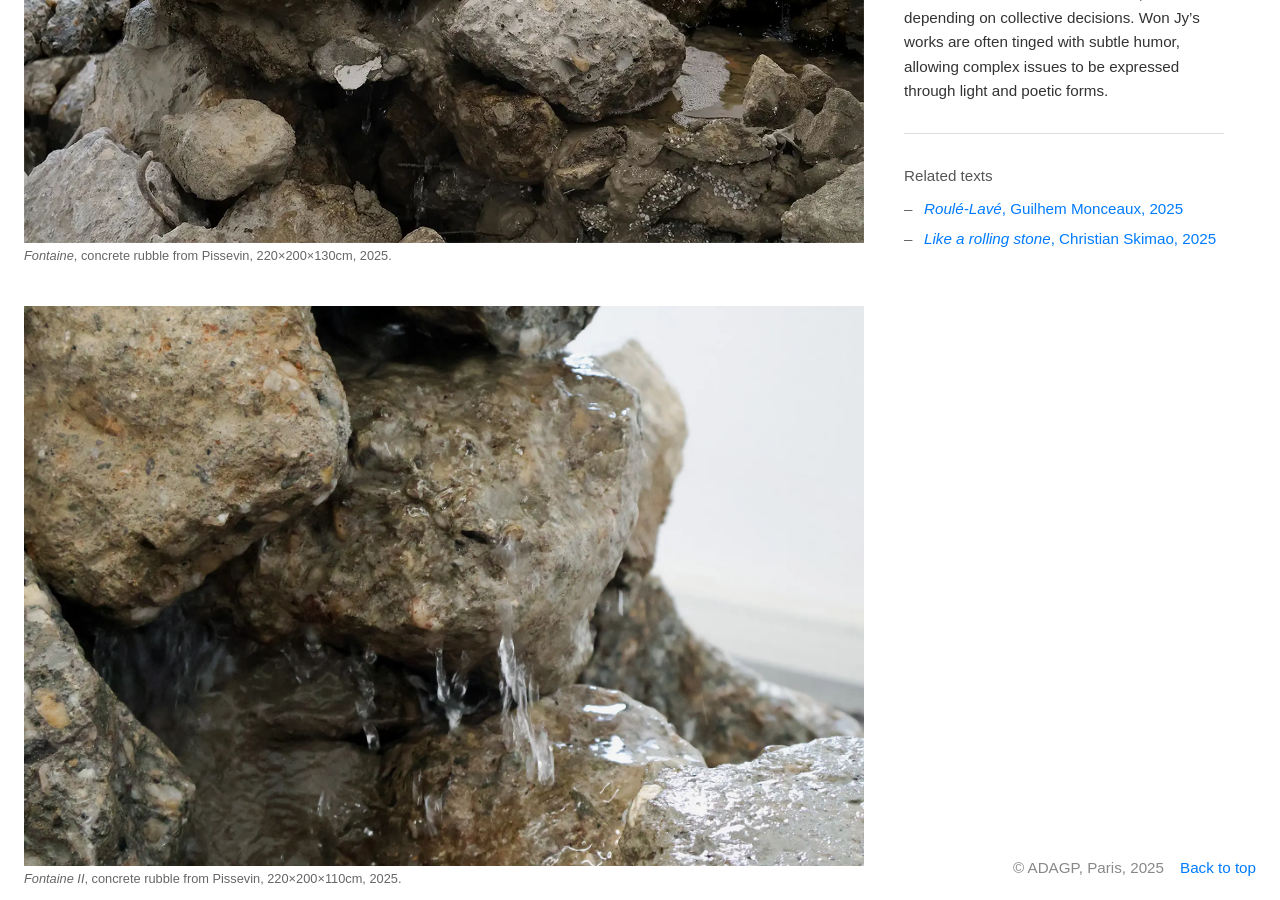
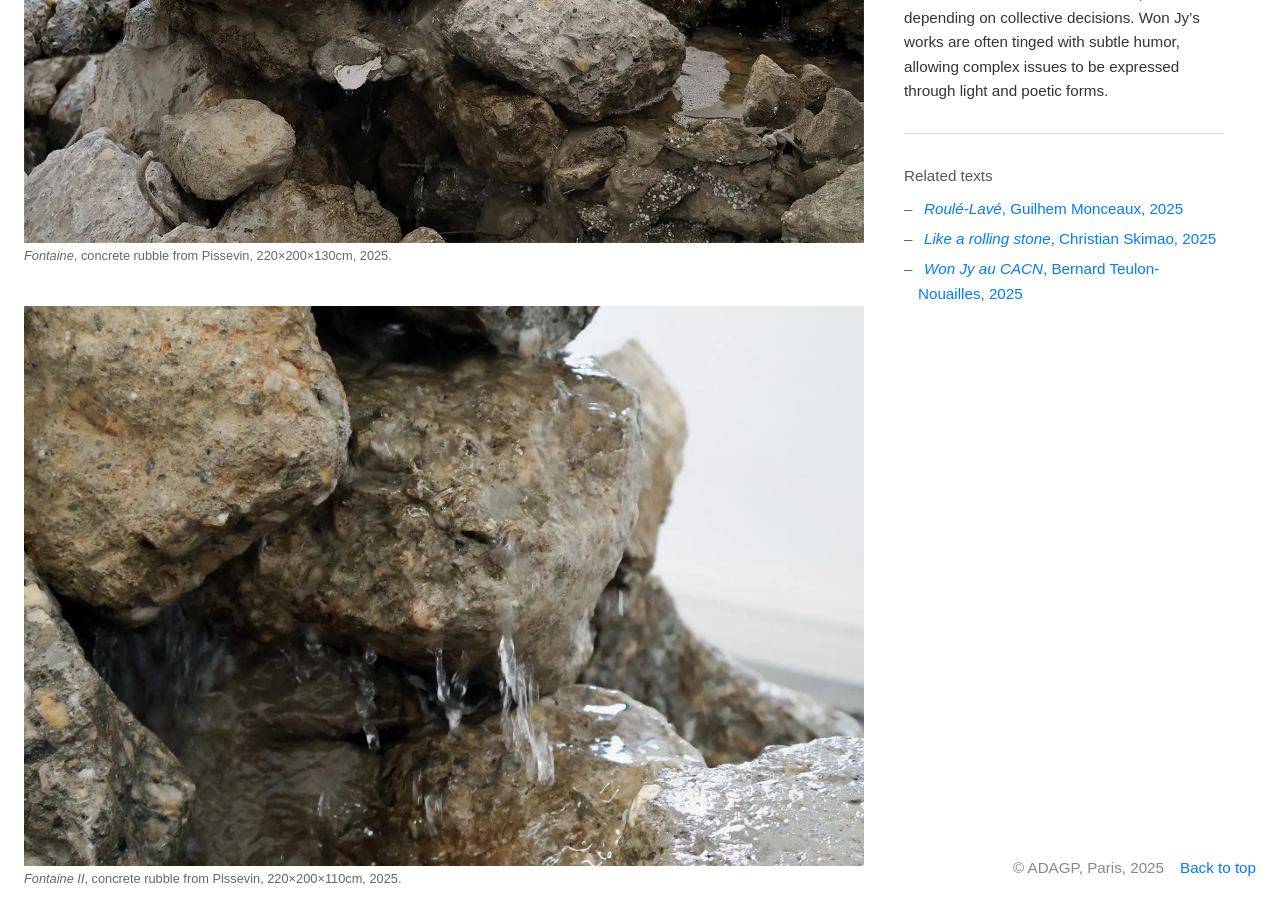
Before and after one commit to Won-Jy/archive-wonjy, a Jekyll site: the page built from work/2025/roule-lave.md, in a window 1280 px wide and 900 px high, scrolled down 792 px. Built offline with Jekyll 4.4.1, drawn with Linux system fonts in a browser that asks for light colours.

Commit message:
Update roule-lave.md

```diff
--- a/work/2025/roule-lave.md
+++ b/work/2025/roule-lave.md
@@ -19,6 +19,7 @@ critique_title: "Related texts"
 related_texts:
   - id: "roule-lave"
   - id: "like-a-rolling-stone"
+  - id: "wonjy-au-cacn"
 images:
   - src: "/images/2025/roule-lave/Vue_Roulé-Lavé_02__IMG_0109.webp"
     caption: "<em>Fontaine II</em>, concrete rubble from Pissevin, 220×200×110cm, 2025."
```
